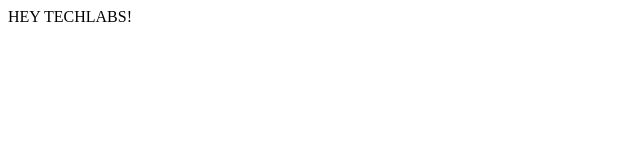
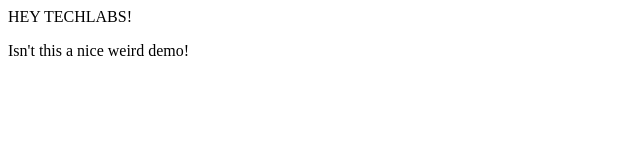
Before and after one commit to rajkmajkdev/test, a plain HTML site: page index.html in a window 1280 px wide. Shown: the whole page, without its empty margins (0-640 px from the left). Drawn offline with Linux system fonts and the light colour scheme.

Commit message:
add new changes

```diff
--- a/index.html
+++ b/index.html
@@ -6,5 +6,6 @@
 </head>
 <body>
     <p>HEY TECHLABS!</p>
+    <p>Isn't this a nice weird demo!</p>
 </body>
 </html>
```
